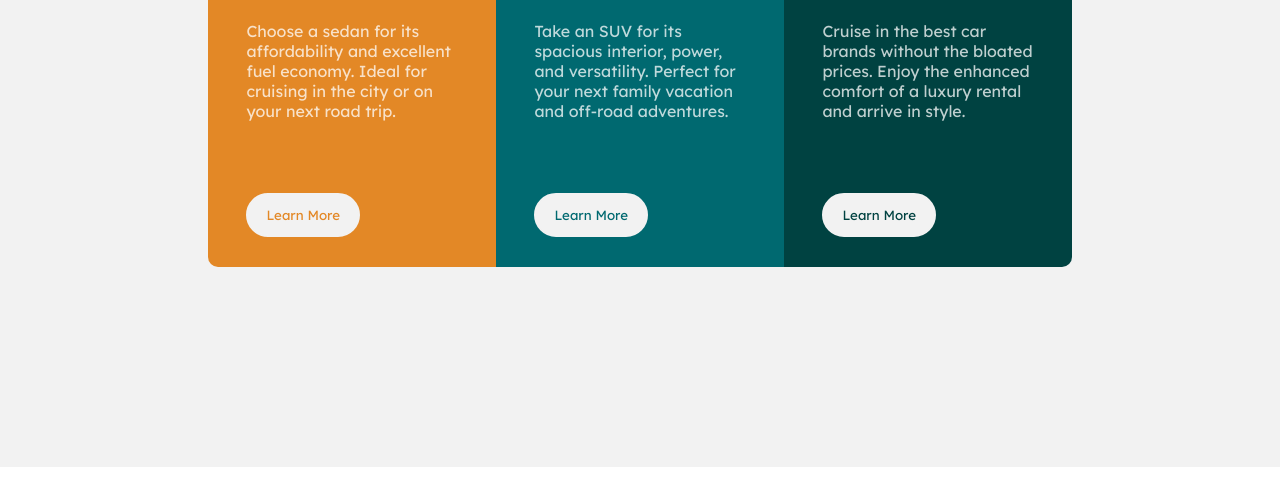
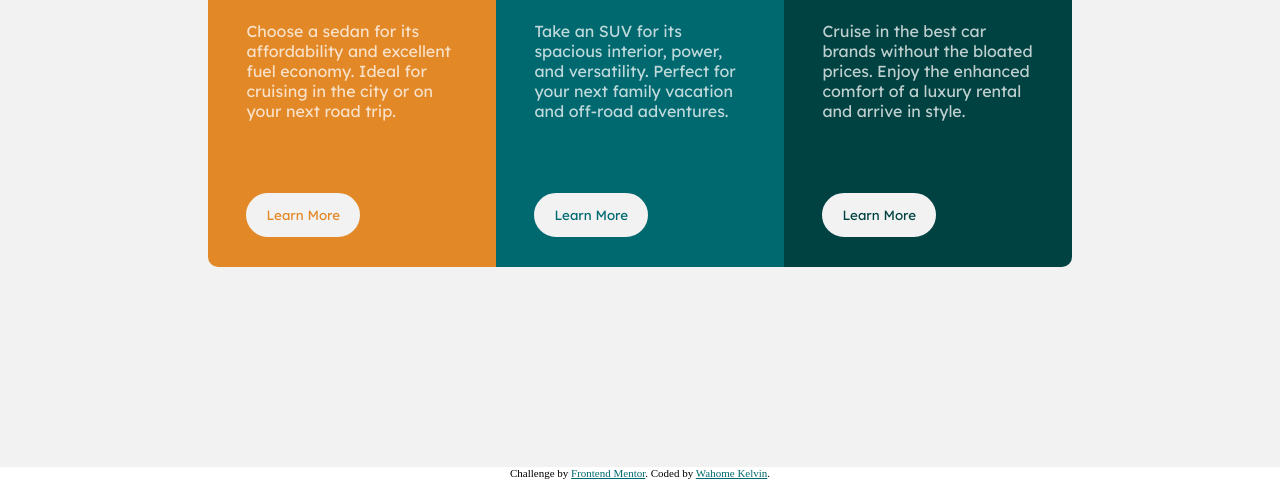
Before and after one commit to Wahomethegeek/3-column-preview-card-component-main, a plain HTML site: page index.html in a window 1280 px wide. Shown: the part 333-812 px from the top of the page. Drawn offline with Linux system fonts and the light colour scheme.

Commit message:
change directory

```diff
--- a/3-column-preview-card-component-main/index.html
+++ b/index.html
@@ -57,13 +57,9 @@
   </div>
 </div>
 
-
-
-
-
-  <!-- <div class="attribution">
+   <div class="attribution">
     Challenge by <a href="https://www.frontendmentor.io?ref=challenge" target="_blank">Frontend Mentor</a>.
-    Coded by <a href="#">Your Name Here</a>.
-  </div> -->
+    Coded by <a href="#">Wahome Kelvin</a>.
+  </div>
 </body>
 </html>
--- a/3-column-preview-card-component-main/styles.css
+++ b/styles.css
@@ -113,4 +113,4 @@
 
 
 .attribution { font-size: 11px; text-align: center; }
-.attribution a { color: hsl(228, 45%, 44%); }
+.attribution a { color: var(--bg-color-suvs); }
```
Also changed, not shown: design/active-states.jpg (renamed from 3-column-preview-card-component-main/design/active-states.jpg), design/desktop-design.jpg (renamed from 3-column-preview-card-component-main/design/desktop-design.jpg), design/desktop-preview.jpg (renamed from 3-column-preview-card-component-main/design/desktop-preview.jpg), design/mobile-design.jpg (renamed from 3-column-preview-card-component-main/design/mobile-design.jpg), images/Screenshot 2022-11-04 at 23-10-16 Frontend Mentor 3-column preview card component.png (added), images/Screenshot 2022-11-04 at 23-10-57 Frontend Mentor 3-column preview card component.png (added), images/favicon-32x32.png (renamed from 3-column-preview-card-component-main/images/favicon-32x32.png), images/icon-luxury.svg (renamed from 3-column-preview-card-component-main/images/icon-luxury.svg), images/icon-sedans.svg (renamed from 3-column-preview-card-component-main/images/icon-sedans.svg), images/icon-suvs.svg (renamed from 3-column-preview-card-component-main/images/icon-suvs.svg), 8 other files.
